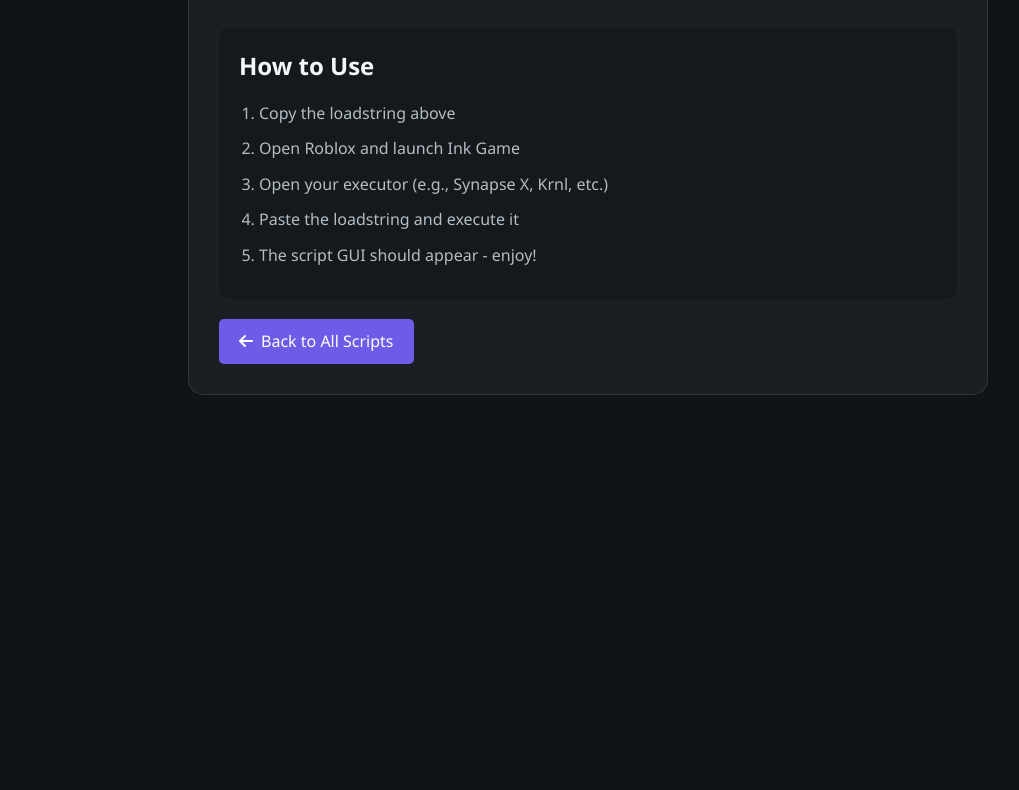
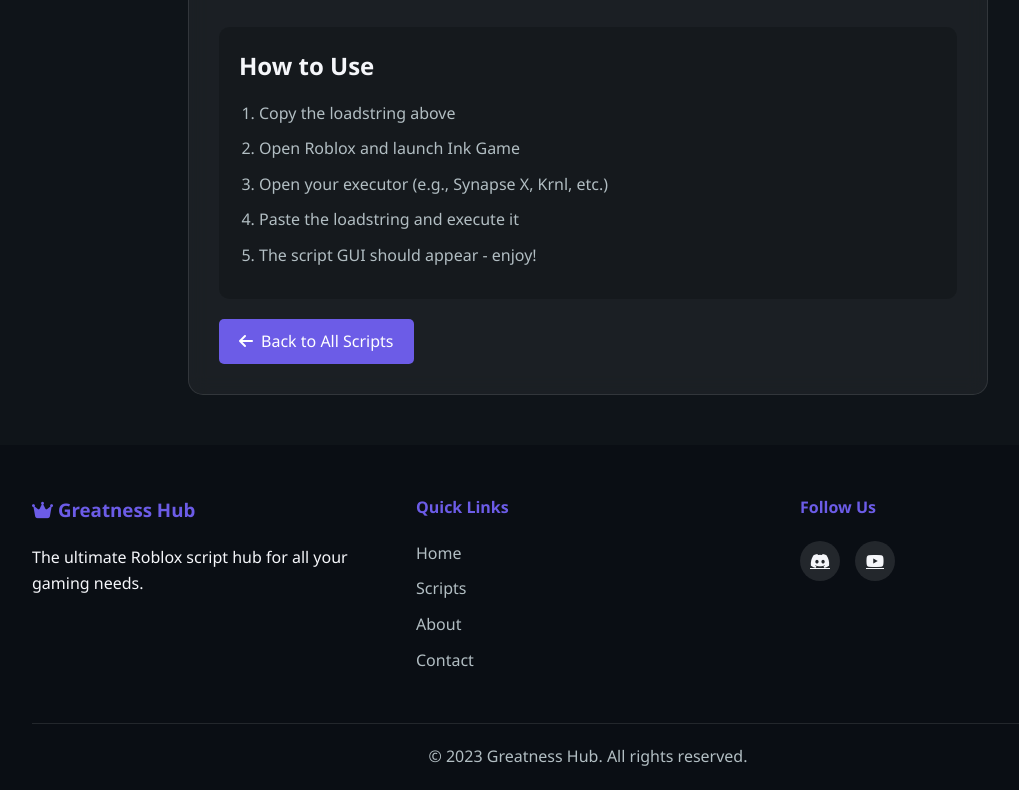
Before and after one commit to Sandro2222/GreatnessHub, a plain HTML site: page ink-game.html in a window 1280 px wide. Shown: the part 463-1253 px from the top of the page, without its empty margins (52-1071 px from the left). Before the commit the page ends 908 px from the top, so only its background shows below. Drawn offline with Linux system fonts and the light colour scheme.

Commit message:
Update ink-game.html

```diff
--- a/ink-game.html
+++ b/ink-game.html
@@ -4,7 +4,7 @@
     <meta charset="UTF-8">
     <meta name="viewport" content="width=device-width, initial-scale=1.0">
     <title>Greatness & Horizon Hub Ink Game - Greatness Hub</title>
-    <link rel="stylesheet" href="style.css">
+    <link rel="stylesheet" href="../style.css">
     <link rel="stylesheet" href="https://cdnjs.cloudflare.com/ajax/libs/font-awesome/6.4.0/css/all.min.css">
 </head>
 <body>
@@ -15,10 +15,10 @@
                 <h2><i class="fas fa-crown"></i> Greatness Hub</h2>
             </div>
             <ul class="nav-menu">
-                <li><a href="index.html#home">Home</a></li>
-                <li><a href="index.html#scripts">Scripts</a></li>
-                <li><a href="index.html#about">About</a></li>
-                <li><a href="index.html#contact">Contact</a></li>
+                <li><a href="../index.html#home">Home</a></li>
+                <li><a href="../index.html#scripts">Scripts</a></li>
+                <li><a href="../index.html#about">About</a></li>
+                <li><a href="../index.html#contact">Contact</a></li>
             </ul>
             <div class="hamburger">
                 <span></span>
@@ -34,7 +34,7 @@
             <div class="script-detail-container">
                 <div class="script-detail-header">
                     <div class="script-detail-thumbnail">
-                        <img src="images/Greatness.jpg" alt="GREATNESS & HORIZON HUB COLLAB INK GAME">
+                        <img src="../images/Greatness.jpg" alt="GREATNESS & HORIZON HUB COLLAB INK GAME">
                     </div>
                     <div class="script-detail-info">
                         <h1>Greatness & Horizon Hub Ink Game</h1>
@@ -67,13 +67,44 @@
                     </ol>
                 </div>
 
-                <a href="index.html#scripts" class="back-button">
+                <a href="../index.html#scripts" class="back-button">
                     <i class="fas fa-arrow-left"></i> Back to All Scripts
                 </a>
             </div>
         </div>
     </section>
 
-    <script src="script.js"></script>
+    <!-- Footer -->
+    <footer class="footer">
+        <div class="container">
+            <div class="footer-content">
+                <div class="footer-section">
+                    <h3><i class="fas fa-crown"></i> Greatness Hub</h3>
+                    <p>The ultimate Roblox script hub for all your gaming needs.</p>
+                </div>
+                <div class="footer-section">
+                    <h4>Quick Links</h4>
+                    <ul>
+                        <li><a href="../index.html#home">Home</a></li>
+                        <li><a href="../index.html#scripts">Scripts</a></li>
+                        <li><a href="../index.html#about">About</a></li>
+                        <li><a href="../index.html#contact">Contact</a></li>
+                    </ul>
+                </div>
+                <div class="footer-section">
+                    <h4>Follow Us</h4>
+                    <div class="social-links">
+                        <a href="https://discord.com/invite/u3rbGmsj3n"><i class="fab fa-discord"></i></a>
+                        <a href="https://www.youtube.com/channel/UCtl7kPgERtPcfMGc4pA7M9Q"><i class="fab fa-youtube"></i></a>
+                    </div>
+                </div>
+            </div>
+            <div class="footer-bottom">
+                <p>&copy; 2023 Greatness Hub. All rights reserved.</p>
+            </div>
+        </div>
+    </footer>
+
+    <script src="../script.js"></script>
 </body>
 </html>
```
